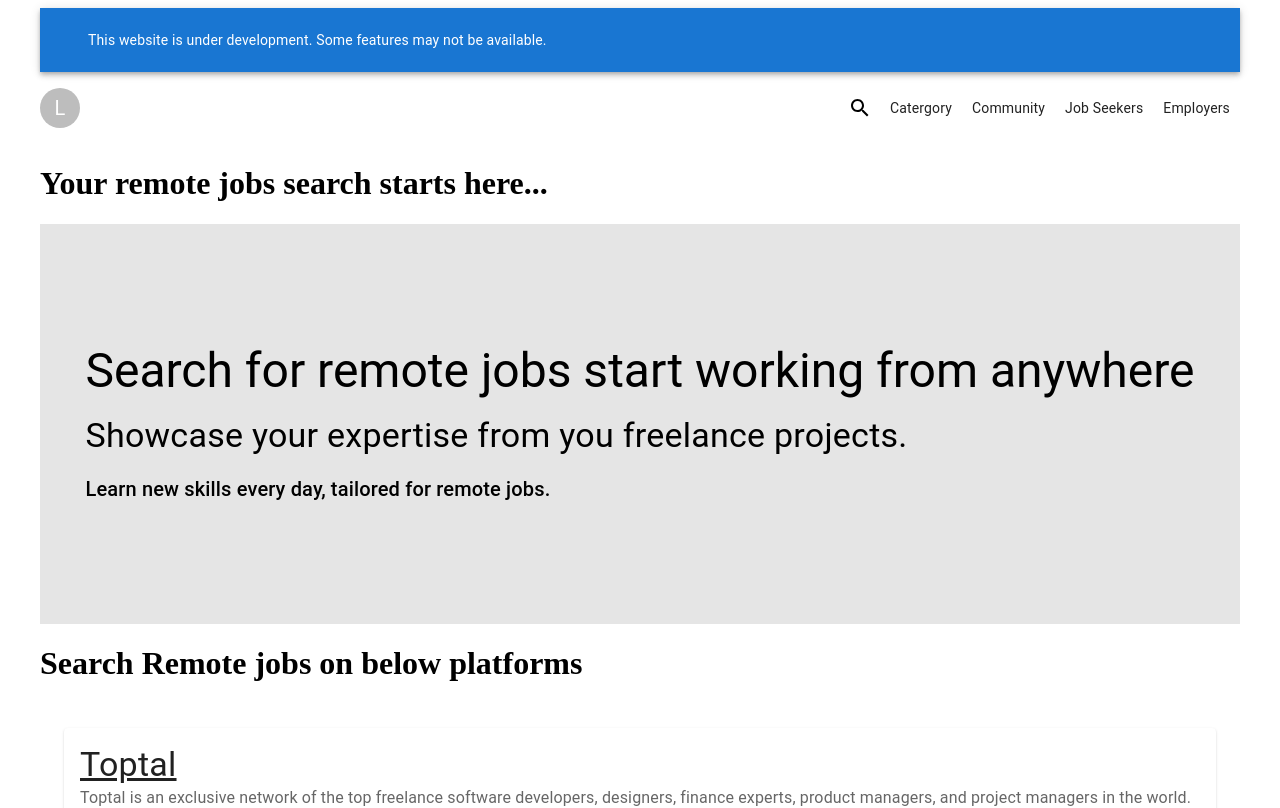
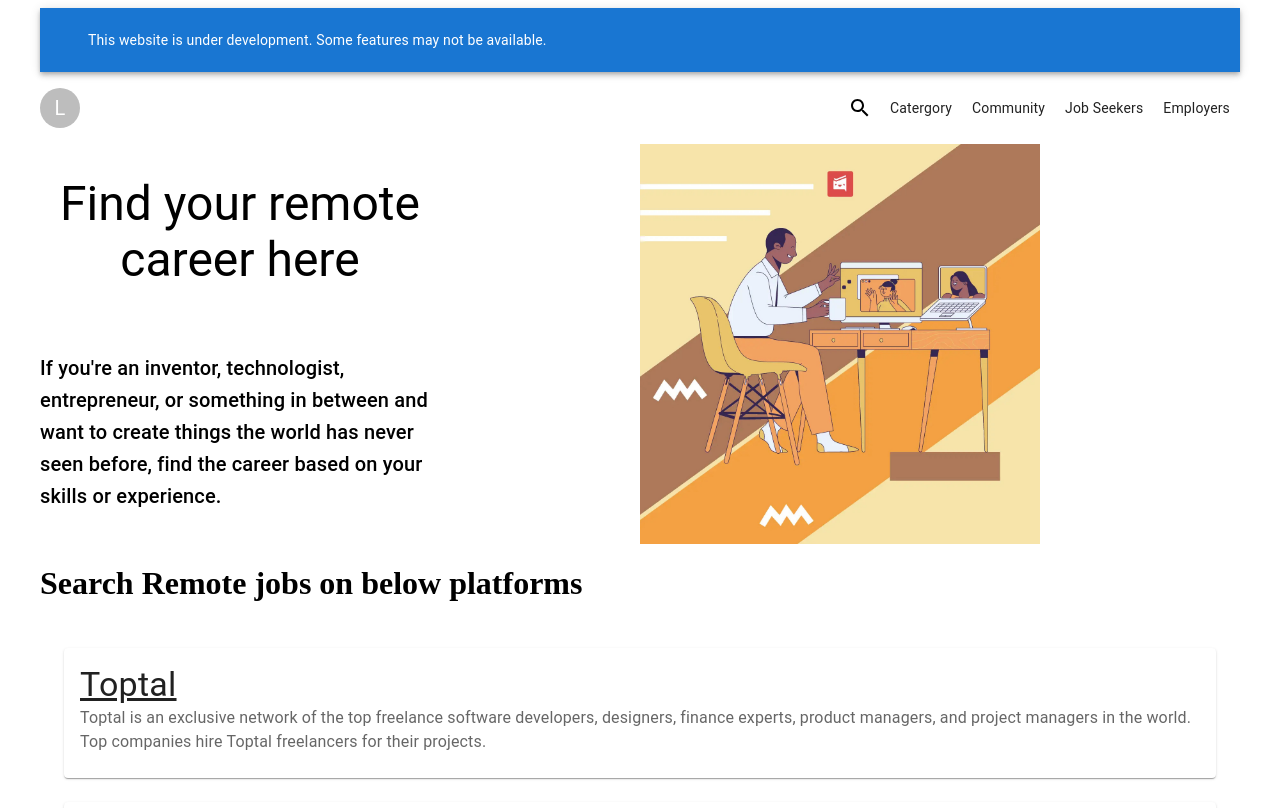
Before and after one commit to bikash-jaiswal/RemoteJob, a React (Vite) app in the folder frontend/: page / in a window 1280 px wide. Shown: the top 808 px of the page. Built offline with nearby package versions, Linux system fonts and the light colour scheme.

Commit message:
add landingpage poster

```diff
--- a/frontend/src/component/HomePage.jsx
+++ b/frontend/src/component/HomePage.jsx
@@ -4,6 +4,9 @@ import DiscriprionContainer from './Summary';
 import JobList from './JobsPlatorm';
 import Footer from './Layout/Footer';
 import Disclaimer from './Layout/Disclamier';
+import CompanyFrontPage from './Layout/LandingPage';
+
+
 const jobsData = {
   "jobPlatforms": [
     {
@@ -131,11 +134,11 @@ const HomePage = () => {
       <Disclaimer />
       <header>
         <MainMenu/>
-        <h1>Your remote jobs search starts here...</h1>
       </header>
 
       <main>
-      <DiscriprionContainer/>
+      {/* <DiscriprionContainer/> */}
+      <CompanyFrontPage/>
       <JobList jobPlatforms={jobsData.jobPlatforms} />
       </main>
       <Footer />
--- /dev/null
+++ b/frontend/src/component/Layout/LandingPage.jsx
@@ -0,0 +1,55 @@
+import React from 'react';
+import { Grid, Typography, Paper, Card, Box } from '@mui/material';
+
+const CompanyFrontPage = () => {
+    return (
+        <Box
+            sx={{
+                width: '100%',
+                height: '50vh',
+                display: 'flex',
+                justifyContent: 'center',
+                alignItems: 'center',
+                backgroundSize: 'cover',
+            }}
+        >
+            <Grid container item xs={10} md={6}
+                sx={{
+                    width: '100%',
+                    height: '100%',
+                    justifyContent: 'center',
+                    alignItems: 'center',
+                    textAlign: 'center',
+                }}
+            >
+                <Typography variant="h3" textAlign={'center'}>Find your remote career here</Typography>
+                <Typography variant="h6" textAlign={'left'}>
+                    If you're an inventor, technologist, entrepreneur, or something in between and want to create things the world has never seen before,
+                    find the career based on your skills or experience.
+                </Typography>
+            </Grid>
+
+            {/* Second Grid for Image */}
+            <Grid
+                container
+                item
+                xs={12}
+                sx={{
+                    width: '100%',
+                    height: '100%',
+                    display: 'flex',
+                    justifyContent: 'center',
+                    alignItems: 'center',
+                }}
+            >
+                <img
+                    src="src\assets\work_from_home.jpg"
+                    alt="Your Image"
+                    style={{ maxWidth: '100%', maxHeight: '100%' }}
+                />
+            </Grid>
+        </Box>
+    );
+};
+
+export default CompanyFrontPage;
--- a/frontend/src/component/MainMenu.jsx
+++ b/frontend/src/component/MainMenu.jsx
@@ -5,7 +5,7 @@ import Avatar from '@mui/material/Avatar';
 import Container from '@mui/material/Container';
 import SearchIcon from '@mui/icons-material/Search';
 import { IconButton, Link } from '@mui/material';
-Link
+
 const MainMenu = () => {
   return (
     <Container fixed disableGutters>
```
Also changed, not shown: frontend/src/assets/work_from_home.jpg (added).
